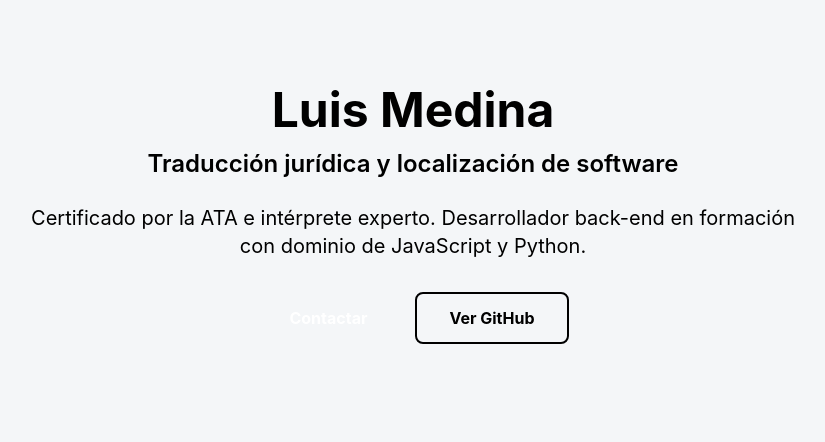
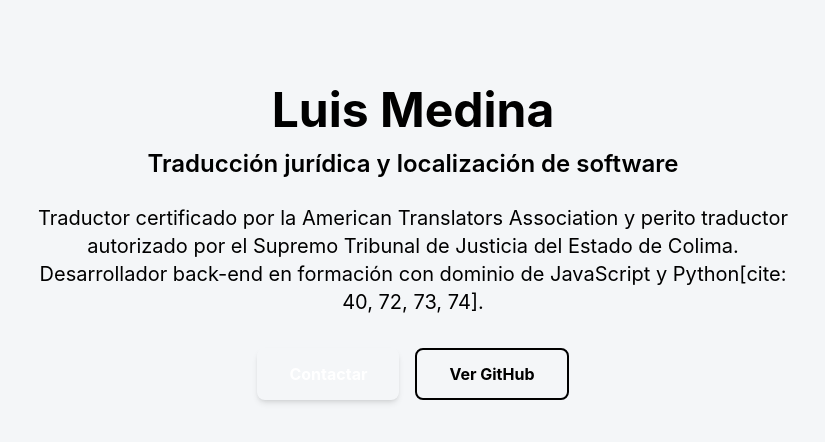
Before and after one commit to LuisMedinaMST/mi-sitio-web, a React (Vite) app: page / in a window 1280 px wide. Shown: the top 442 px of the page, without its empty margins (227-1052 px from the left). Built offline with nearby package versions, Linux system fonts and the light colour scheme.

Commit message:
fix: clean up citations and add aria-labels for accessibility

```diff
--- a/src/components/Hero.jsx
+++ b/src/components/Hero.jsx
@@ -8,16 +8,22 @@ const Hero = () => {
         Traducción jurídica y localización de software
       </h2>
       <p className="text-gris-carbon mt-6 text-xl max-w-3xl">
-        Certificado por la ATA e intérprete experto.
-        Desarrollador back-end en formación con dominio de JavaScript y Python.
+        Traductor certificado por la American Translators Association  y perito traductor autorizado por el Supremo Tribunal de Justicia del Estado de Colima.
+        Desarrollador back-end en formación con dominio de JavaScript y Python[cite: 40, 72, 73, 74].
       </p>
       <div className="flex gap-4 mt-8">
-        <button className="bg-turquesa-tech text-white px-8 py-3 rounded-lg font-bold hover:bg-azul-profundo transition-colors">
+        <button
+          aria-label="Contactar a Luis Medina para servicios de traducción"
+          className="bg-turquesa-tech text-white px-8 py-3 rounded-lg font-bold hover:bg-azul-profundo transition-all shadow-md">
           Contactar
         </button>
-        <button className="border-2 border-azul-profundo text-azul-profundo px-8 py-3 rounded-lg font-bold hover:bg-nube-clara transition-colors">
+        <a
+          href="https://github.com/LuisMedinaMST"
+          target="_blank"
+          rel="noopener noreferrer"
+          className="border-2 border-azul-profundo text-azul-profundo px-8 py-3 rounded-lg font-bold hover:bg-nube-clara transition-all flex items-center">
           Ver GitHub
-        </button>
+        </a>
       </div>
     </section>
   );
```
